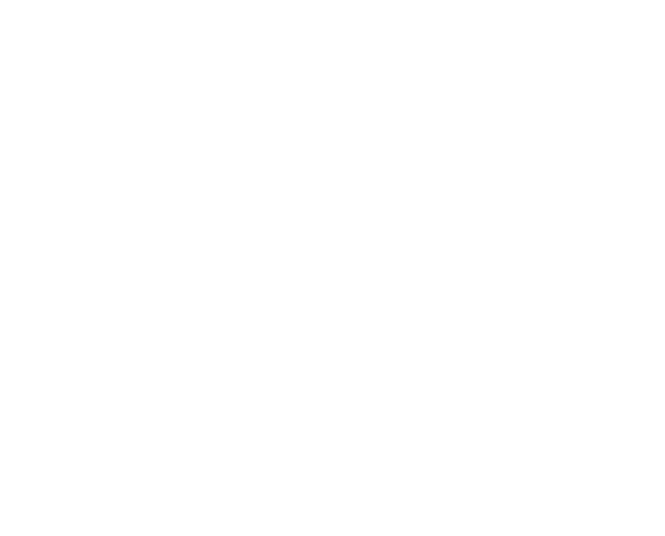
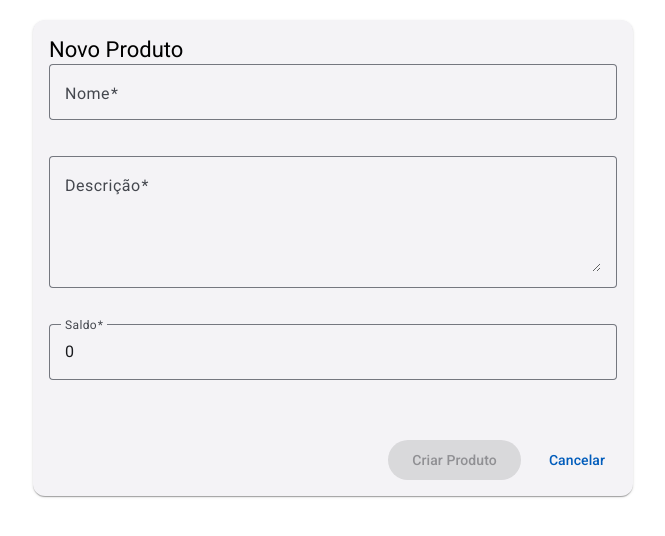
Before and after one commit to arthurqueiroz4/korp-test, an Angular app in the folder frontend/: page /products/new in a window 1280 px wide. Before the commit this address led to /. Shown: the top 536 px of the page, without its empty margins (307-972 px from the left). Built offline with nearby package versions, Linux system fonts and the light colour scheme.

Commit message:
[Frontend](feature) Product Create Component

```diff
--- a/frontend/src/app/app.routes.ts
+++ b/frontend/src/app/app.routes.ts
@@ -1,7 +1,9 @@
 import { Routes } from '@angular/router';
 import { ProductListComponent } from './components/product-list/product-list.component';
+import { ProductFormComponent } from './components/product-form/product-form.component';
 
 export const routes: Routes = [
   { path: '', component: ProductListComponent },
-  { path: 'products', component: ProductListComponent }
+  { path: 'products', component: ProductListComponent },
+  { path: 'products/new', component: ProductFormComponent }
 ];
--- /dev/null
+++ b/frontend/src/app/components/product-form/product-form.component.css
@@ -0,0 +1,20 @@
+.full-width {
+  width: 100%;
+  margin-bottom: 16px;
+}
+
+.button-container {
+  display: flex;
+  gap: 16px;
+  justify-content: flex-end;
+  margin-top: 24px;
+}
+
+mat-card {
+  max-width: 600px;
+  margin: 20px auto;
+}
+
+textarea {
+  min-height: 100px;
+}
--- /dev/null
+++ b/frontend/src/app/components/product-form/product-form.component.html
@@ -0,0 +1,43 @@
+<mat-card>
+  <mat-card-header>
+    <mat-card-title>Novo Produto</mat-card-title>
+  </mat-card-header>
+
+  <mat-card-content>
+    <form [formGroup]="productForm" (ngSubmit)="onSubmit()">
+      <mat-form-field appearance="outline" class="full-width">
+        <mat-label>Nome</mat-label>
+        <input matInput formControlName="name" placeholder="Digite o nome do produto">
+        <mat-error *ngIf="productForm.get('name')?.hasError('required')">
+          Nome é obrigatório
+        </mat-error>
+      </mat-form-field>
+
+      <mat-form-field appearance="outline" class="full-width">
+        <mat-label>Descrição</mat-label>
+        <textarea matInput formControlName="description" placeholder="Digite a descrição do produto"></textarea>
+        <mat-error *ngIf="productForm.get('description')?.hasError('required')">
+          Descrição é obrigatória
+        </mat-error>
+      </mat-form-field>
+
+      <mat-form-field appearance="outline" class="full-width">
+        <mat-label>Saldo</mat-label>
+        <input matInput type="number" formControlName="balance" placeholder="Digite o saldo inicial">
+        <mat-error *ngIf="productForm.get('balance')?.hasError('required')">
+          Saldo é obrigatório
+        </mat-error>
+        <mat-error *ngIf="productForm.get('balance')?.hasError('min')">
+          Saldo deve ser maior ou igual a 0
+        </mat-error>
+      </mat-form-field>
+
+      <div class="button-container">
+        <button mat-raised-button color="primary" type="submit" [disabled]="!productForm.valid || isLoading">
+          {{ isLoading ? 'Criando...' : 'Criar Produto' }}
+        </button>
+        <button mat-button type="button" routerLink="/products">Cancelar</button>
+      </div>
+    </form>
+  </mat-card-content>
+</mat-card>
--- /dev/null
+++ b/frontend/src/app/components/product-form/product-form.component.ts
@@ -0,0 +1,57 @@
+import { Component } from '@angular/core';
+import { CommonModule } from '@angular/common';
+import { FormsModule, ReactiveFormsModule, FormBuilder, FormGroup, Validators } from '@angular/forms';
+import { MatFormFieldModule } from '@angular/material/form-field';
+import { MatInputModule } from '@angular/material/input';
+import { MatButtonModule } from '@angular/material/button';
+import { MatCardModule } from '@angular/material/card';
+import { Router, RouterModule } from '@angular/router';
+import { ProductService } from '../../services/product.service';
+
+@Component({
+  selector: 'app-product-form',
+  standalone: true,
+  imports: [
+    CommonModule,
+    FormsModule,
+    ReactiveFormsModule,
+    MatFormFieldModule,
+    MatInputModule,
+    MatButtonModule,
+    MatCardModule,
+    RouterModule
+  ],
+  templateUrl: './product-form.component.html',
+  styleUrl: './product-form.component.css'
+})
+export class ProductFormComponent {
+  productForm: FormGroup;
+  isLoading = false;
+
+  constructor(
+    private fb: FormBuilder,
+    private productService: ProductService,
+    private router: Router
+  ) {
+    this.productForm = this.fb.group({
+      name: ['', [Validators.required]],
+      description: ['', [Validators.required]],
+      balance: [0, [Validators.required, Validators.min(0)]]
+    });
+  }
+
+  onSubmit(): void {
+    if (this.productForm.valid) {
+      this.isLoading = true;
+      this.productService.createProduct(this.productForm.value).subscribe({
+        next: () => {
+          this.router.navigate(['/products']);
+        },
+        error: (error) => {
+          console.error('Erro ao criar produto:', error);
+          this.isLoading = false;
+        }
+      });
+    }
+  }
+}
--- a/frontend/src/app/components/product-list/product-list.component.html
+++ b/frontend/src/app/components/product-list/product-list.component.html
@@ -1,6 +1,7 @@
 <mat-card>
   <mat-card-header>
     <mat-card-title>Lista de Produtos</mat-card-title>
+    <button mat-raised-button color="primary" routerLink="/products/new">Novo Produto</button>
   </mat-card-header>
 
   <mat-card-content>
--- a/frontend/src/app/components/product-list/product-list.component.ts
+++ b/frontend/src/app/components/product-list/product-list.component.ts
@@ -3,12 +3,19 @@
 import { MatTableModule } from '@angular/material/table';
 import { MatCardModule } from '@angular/material/card';
 import { MatButtonModule } from '@angular/material/button';
+import { RouterModule } from '@angular/router';
 import { ProductService, Product } from '../../services/product.service';
 
 @Component({
   selector: 'app-product-list',
   standalone: true,
-  imports: [CommonModule, MatTableModule, MatCardModule, MatButtonModule],
+  imports: [
+    CommonModule,
+    MatTableModule,
+    MatCardModule,
+    MatButtonModule,
+    RouterModule
+  ],
   templateUrl: './product-list.component.html',
   styleUrl: './product-list.component.css'
 })
@@ -27,8 +34,10 @@
     this.isLoading = true;
     this.productService.getProducts().subscribe({
       next: (response) => {
-        this.products = response.content;
-        this.isLoading = false;
+        setTimeout(() => {
+          this.products = response.content;
+          this.isLoading = false;
+        }, 500);
       },
       error: (error) => {
         console.error('Erro ao carregar produtos:', error);
```
Also changed, not shown: 1 other file (tests, documents, lock files or other folders).
